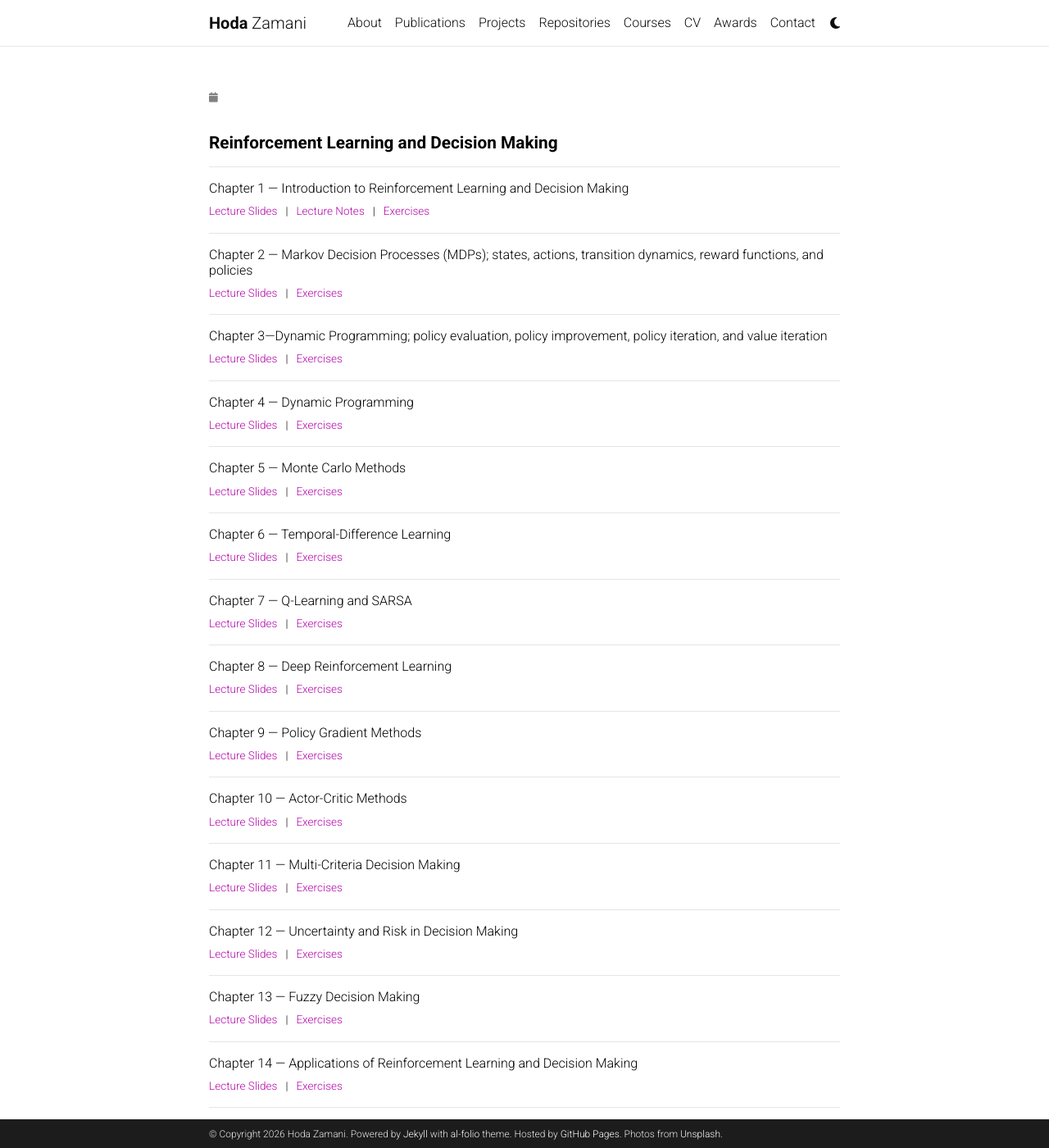
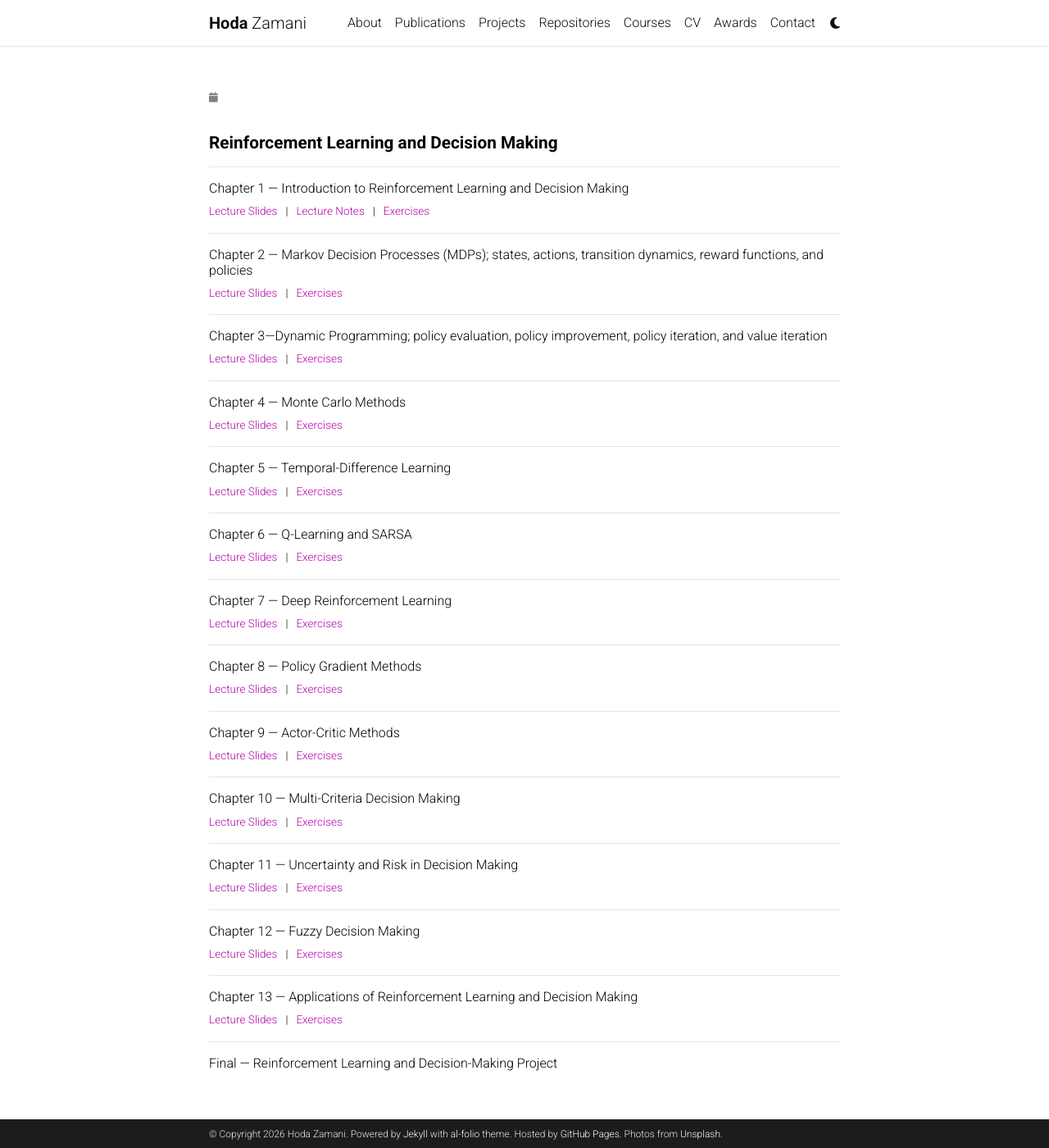
Before and after one commit to HodaZamani/HodaZamani.github.io, a Jekyll site: the page built from reinforcement-learning-decision-making.md, in a window 1280 px wide and 1400 px high. Shown: the whole window at 82% size. Built offline with Jekyll 4.4.1, drawn with Linux system fonts in a browser that asks for light colours; comment, search, counter and statistics services are not loaded; a style sheet for code colours, icons or effects is not loaded.

Commit message:
Update reinforcement-learning-decision-making.md

```diff
--- a/reinforcement-learning-decision-making.md
+++ b/reinforcement-learning-decision-making.md
@@ -56,67 +56,61 @@
 
 ---
 
-<h3 style="font-size: 1rem;">Chapter 4 — Dynamic Programming</h3>
+<h3 style="font-size: 1rem;">Chapter 4 — Monte Carlo Methods</h3>
 
 <p style="font-size: 0.85rem;"><a href="#">Lecture Slides</a> &nbsp; | &nbsp; <a href="#">Exercises</a></p>
 
 ---
 
-<h3 style="font-size: 1rem;">Chapter 5 — Monte Carlo Methods</h3>
+<h3 style="font-size: 1rem;">Chapter 5 — Temporal-Difference Learning</h3>
 
 <p style="font-size: 0.85rem;"><a href="#">Lecture Slides</a> &nbsp; | &nbsp; <a href="#">Exercises</a></p>
 
 ---
 
-<h3 style="font-size: 1rem;">Chapter 6 — Temporal-Difference Learning</h3>
+<h3 style="font-size: 1rem;">Chapter 6 — Q-Learning and SARSA</h3>
 
 <p style="font-size: 0.85rem;"><a href="#">Lecture Slides</a> &nbsp; | &nbsp; <a href="#">Exercises</a></p>
 
 ---
 
-<h3 style="font-size: 1rem;">Chapter 7 — Q-Learning and SARSA</h3>
+<h3 style="font-size: 1rem;">Chapter 7 — Deep Reinforcement Learning</h3>
 
 <p style="font-size: 0.85rem;"><a href="#">Lecture Slides</a> &nbsp; | &nbsp; <a href="#">Exercises</a></p>
 
 ---
 
-<h3 style="font-size: 1rem;">Chapter 8 — Deep Reinforcement Learning</h3>
+<h3 style="font-size: 1rem;">Chapter 8 — Policy Gradient Methods</h3>
 
 <p style="font-size: 0.85rem;"><a href="#">Lecture Slides</a> &nbsp; | &nbsp; <a href="#">Exercises</a></p>
 
 ---
 
-<h3 style="font-size: 1rem;">Chapter 9 — Policy Gradient Methods</h3>
+<h3 style="font-size: 1rem;">Chapter 9 — Actor-Critic Methods</h3>
 
 <p style="font-size: 0.85rem;"><a href="#">Lecture Slides</a> &nbsp; | &nbsp; <a href="#">Exercises</a></p>
 
 ---
 
-<h3 style="font-size: 1rem;">Chapter 10 — Actor-Critic Methods</h3>
+<h3 style="font-size: 1rem;">Chapter 10 — Multi-Criteria Decision Making</h3>
 
 <p style="font-size: 0.85rem;"><a href="#">Lecture Slides</a> &nbsp; | &nbsp; <a href="#">Exercises</a></p>
 
 ---
 
-<h3 style="font-size: 1rem;">Chapter 11 — Multi-Criteria Decision Making</h3>
+<h3 style="font-size: 1rem;">Chapter 11 — Uncertainty and Risk in Decision Making</h3>
 
 <p style="font-size: 0.85rem;"><a href="#">Lecture Slides</a> &nbsp; | &nbsp; <a href="#">Exercises</a></p>
 
 ---
 
-<h3 style="font-size: 1rem;">Chapter 12 — Uncertainty and Risk in Decision Making</h3>
+<h3 style="font-size: 1rem;">Chapter 12 — Fuzzy Decision Making</h3>
 
 <p style="font-size: 0.85rem;"><a href="#">Lecture Slides</a> &nbsp; | &nbsp; <a href="#">Exercises</a></p>
 
 ---
 
-<h3 style="font-size: 1rem;">Chapter 13 — Fuzzy Decision Making</h3>
-
-<p style="font-size: 0.85rem;"><a href="#">Lecture Slides</a> &nbsp; | &nbsp; <a href="#">Exercises</a></p>
-
----
-
-<h3 style="font-size: 1rem;">Chapter 14 — Applications of Reinforcement Learning and Decision Making</h3>
+<h3 style="font-size: 1rem;">Chapter 13 — Applications of Reinforcement Learning and Decision Making</h3>
 
 <p style="font-size: 0.85rem;"><a href="#">Lecture Slides</a> &nbsp; | &nbsp; <a href="#">Exercises</a></p>
 
```
